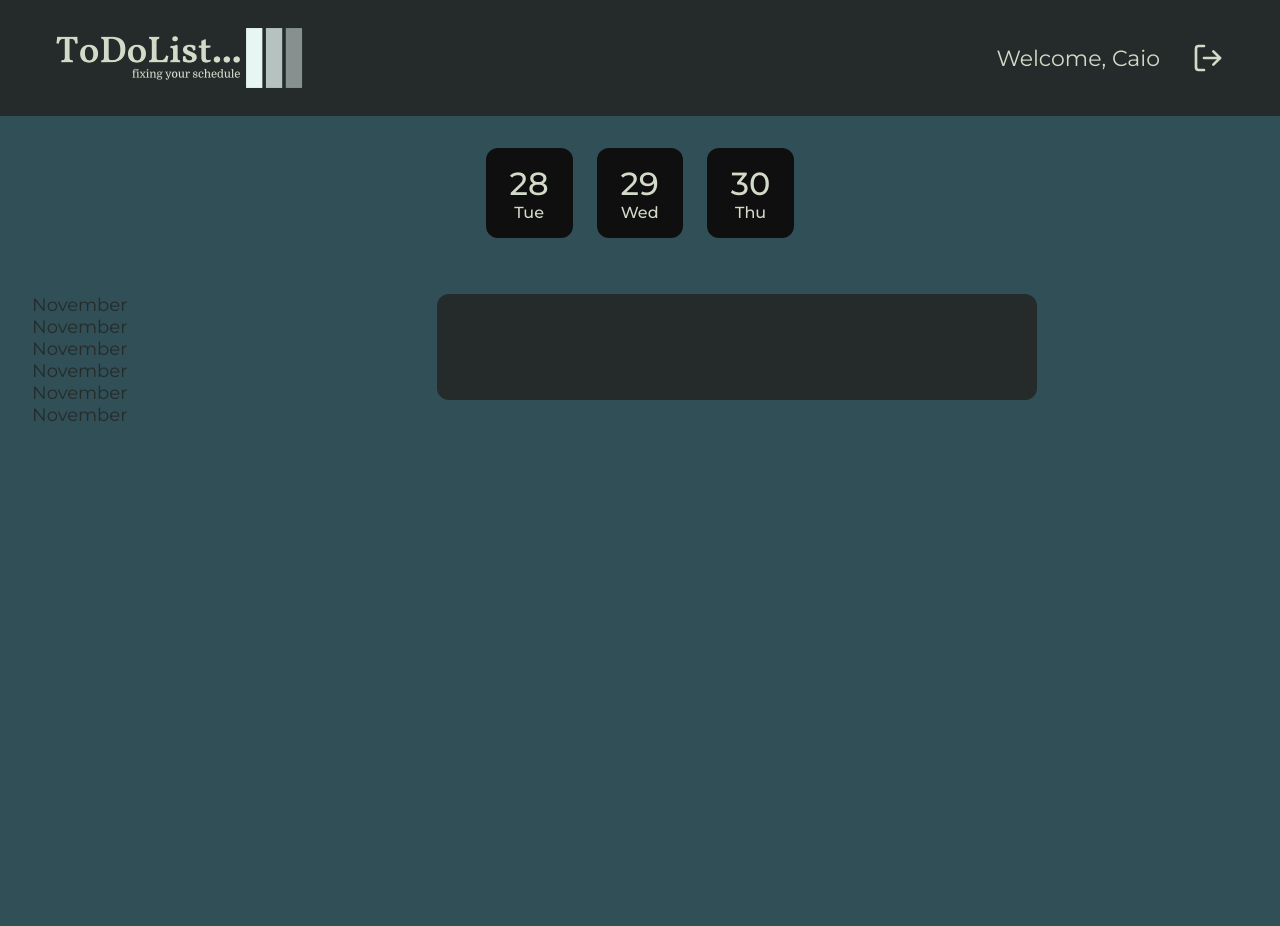
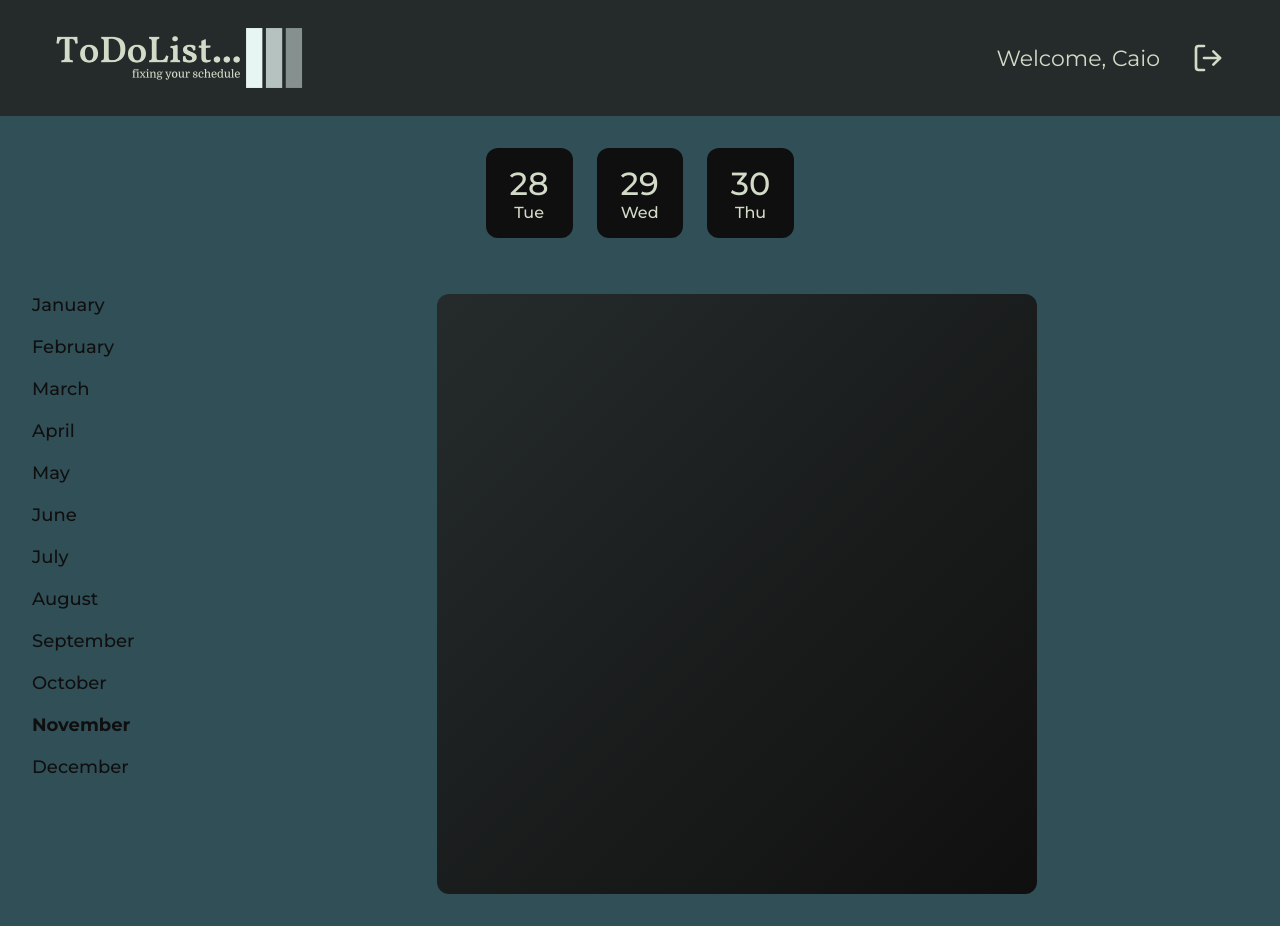
Before and after one commit to Caioscg/ToDoList..., a React (Vite) app: page / in a window 1280 px wide. Before the commit the page ends 800 px from the top, so only its background shows below. Built offline with nearby package versions, Linux system fonts and the light colour scheme.

Commit message:
months placed

```diff
--- a/src/components/ButtonText/index.jsx
+++ b/src/components/ButtonText/index.jsx
@@ -1,8 +1,8 @@
 import { Container } from "./styles";
 
-export function ButtonText({ title, ...rest }) {
+export function ButtonText({ title, highlight, ...rest }) {
     return(
-        <Container>
+        <Container highlight={highlight}>
             {title}
         </Container>
     )
--- a/src/components/ButtonText/styles.js
+++ b/src/components/ButtonText/styles.js
@@ -2,7 +2,13 @@ import styled from "styled-components";
 
 export const Container = styled.div`
     cursor: pointer;
+    width: fit-content;
+
     font-size: 18px;
+    font-family: 'Montserrat', sans-serif;
 
-    color: ${({ theme }) => theme.COLORS.DARK_200};
+    margin-bottom: 20px;
+
+    font-weight: ${({ highlight }) => highlight? 700 : 500 };
+    color: ${({ theme }) => theme.COLORS.DARK_100};
 `
--- a/src/pages/Home/index.jsx
+++ b/src/pages/Home/index.jsx
@@ -40,12 +40,18 @@ export function Home() {
 
                 <div className="test">
                     <div className="months">
-                        <ButtonText title="November"/>
-                        <ButtonText title="November"/>
-                        <ButtonText title="November"/>
-                        <ButtonText title="November"/>
-                        <ButtonText title="November"/>
-                        <ButtonText title="November"/>
+                        <ButtonText title="January" highlight={false}/>
+                        <ButtonText title="February" highlight={false}/>
+                        <ButtonText title="March" highlight={false}/>
+                        <ButtonText title="April" highlight={false}/>
+                        <ButtonText title="May" highlight={false}/>
+                        <ButtonText title="June" highlight={false}/>
+                        <ButtonText title="July" highlight={false}/>
+                        <ButtonText title="August" highlight={false}/>
+                        <ButtonText title="September" highlight={false}/>
+                        <ButtonText title="October" highlight={false}/>
+                        <ButtonText title="November" highlight={true}/>
+                        <ButtonText title="December" highlight={false}/>
                     </div>
 
                     <Schedule>
--- a/src/pages/Home/styles.js
+++ b/src/pages/Home/styles.js
@@ -47,10 +47,15 @@ export const Container = styled.div`
 export const Schedule = styled.div`
     grid-area: "schedule";
 
-    height: 80%;
+    min-height: 600px;
+    max-height: fit-content;
     padding: 48px;
     width: 600px;
     border-radius: 12px;
 
-    background-color: ${({ theme }) => theme.COLORS.DARK_200};
+    background-image: linear-gradient(
+        to top left,
+        ${({ theme}) => theme.COLORS.DARK_100},
+        ${({ theme}) => theme.COLORS.DARK_200}
+    );
 `
--- a/src/styles/theme.js
+++ b/src/styles/theme.js
@@ -4,6 +4,7 @@ export default {
         LIGHT_200: "#D2DBC8",
 
         DARK_100: "#100F0F",
+        DARK_500: "#120F0F",
         DARK_200: "#252B2B",
         DARK_300: "#2C3333",
         DARK_400: "#2F3A40",
```
